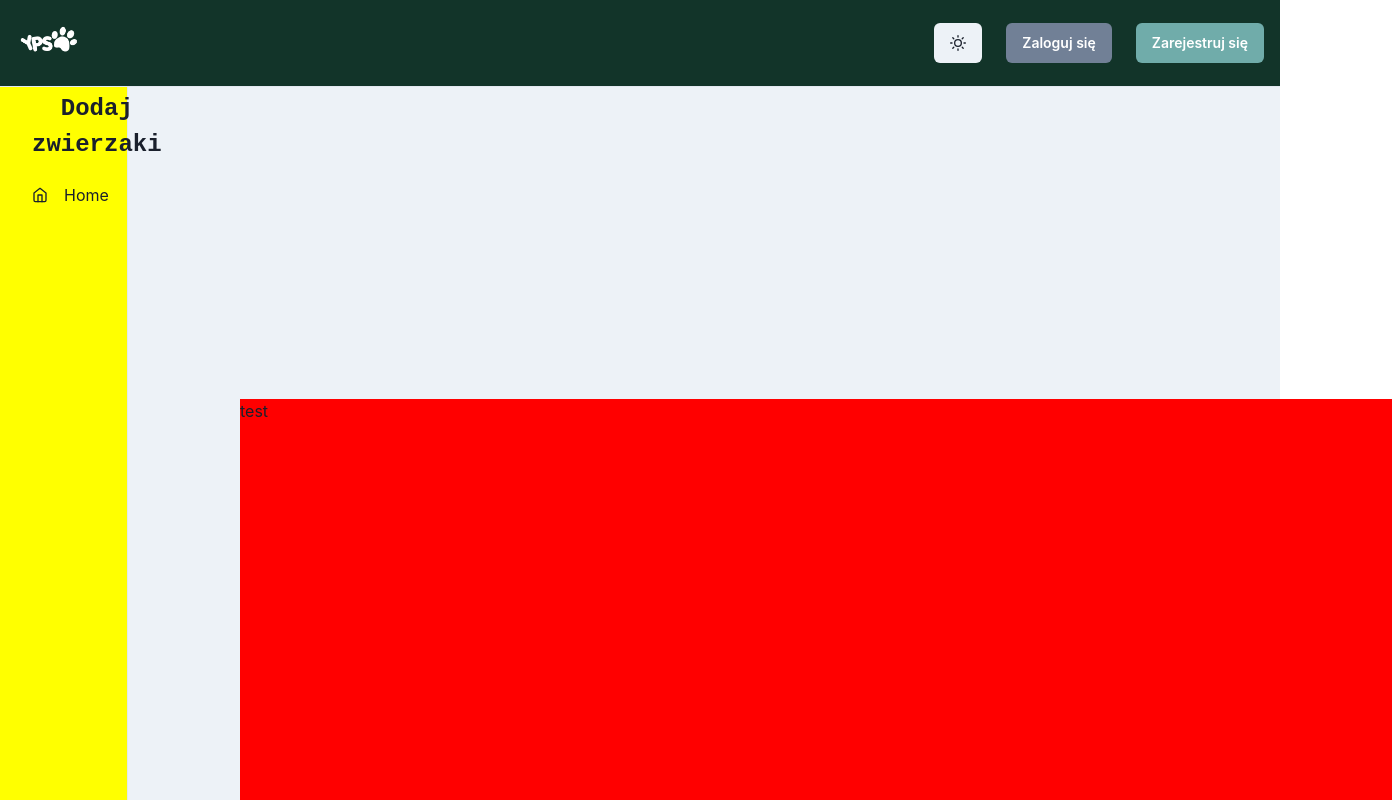
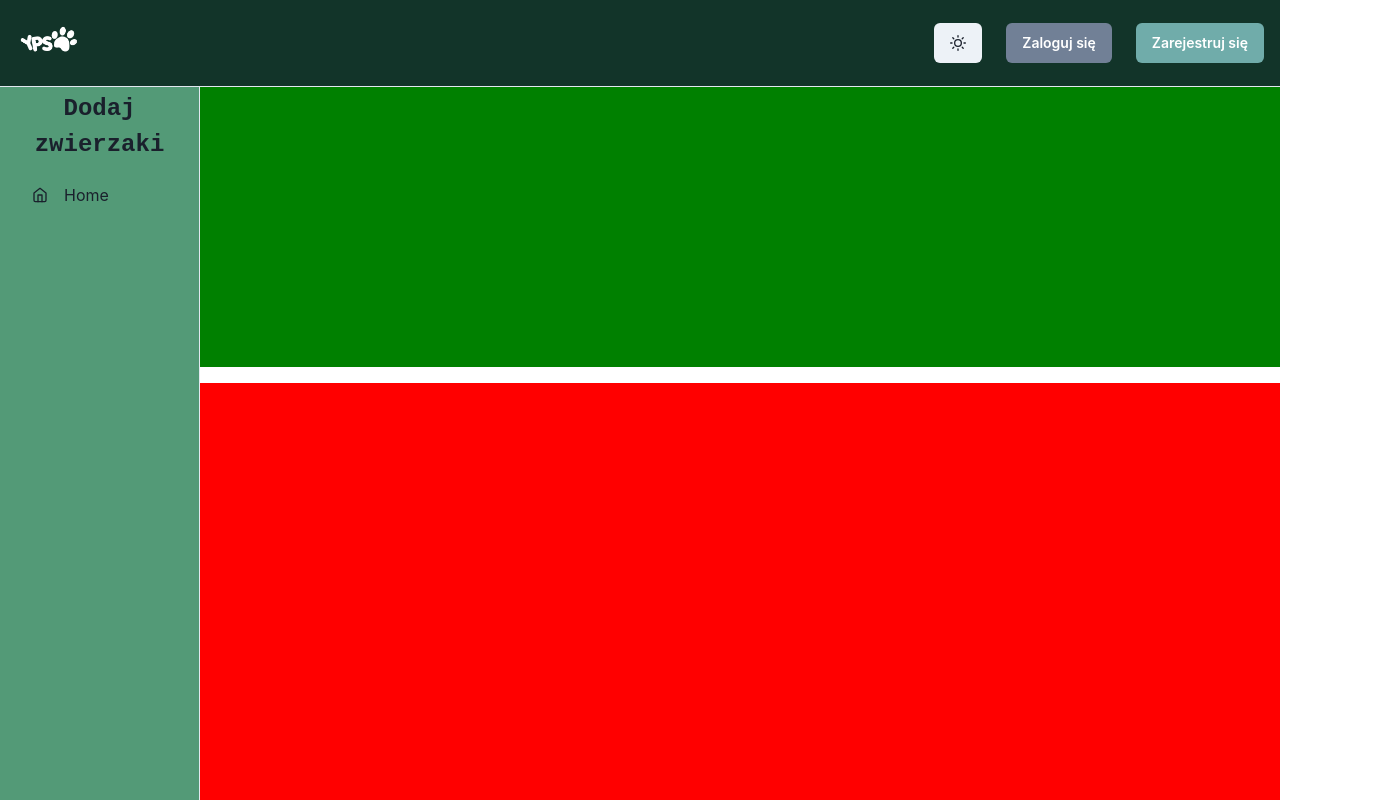
Before and after one commit to kczmrz/YourPetStory, a Next.js app: page /dashboard in a window 1280 px wide. Shown: the top 800 px of the page, 1392 px wide, since content can reach past the window. Built offline with nearby package versions, Linux system fonts and the light colour scheme.

Commit message:
Rebuild dashboard structure

```diff
--- a/src/components/dashboard/AppDashboard.tsx
+++ b/src/components/dashboard/AppDashboard.tsx
@@ -14,10 +14,11 @@ import AppFeatures from './features/AppFeatures';
 export default function AppDashboard({ children }: { children: ReactNode }) {
   const { isOpen, onOpen, onClose } = useDisclosure();
   return (
-    <Box minH="100vh" w={"100%"} bg={useColorModeValue('gray.100', 'gray.900')} pos={"relative"}>
+    <Box minH={"100vh"} w={"100%"} display={"flex"} flexDirection={{ base: "column", md: "row"}}>
       <SideBarContent
         onClose={() => onClose}
         display={{ base: 'none', md: 'block' }}
+        minW={"200px"}
       />
       <Drawer
         autoFocus={false}
@@ -32,12 +33,9 @@ export default function AppDashboard({ children }: { children: ReactNode }) {
         </DrawerContent>
       </Drawer>
       <SideBarContentNavMobile display={{ base: 'flex', md: 'none' }} onOpen={onOpen} />
-      <Box ml={{ base: 0, md: 60 }} boxSizing='border-box' pos={{ md: 'absolute', sm: 'static'}}
-              display={"flex"} flexDirection={"column"} alignContent={"center"} justifyContent={"center"}
-              top={"0"}
-              h={"100%"} w={"90vw"} >
-          <AppFeatures />
-          <AppCalendar />
+      <Box w={{ base: "100vw", md: "90vw"}} display={"flex"} flexDirection={"column"} gap={"2%"}>
+        <AppFeatures />
+        <AppCalendar />
       </Box>
     </Box>
   );
--- a/src/components/dashboard/calendar/AppCalendar.tsx
+++ b/src/components/dashboard/calendar/AppCalendar.tsx
@@ -1,12 +1,13 @@
 import React from 'react';
 import {
   Box,
+  useColorModeValue
 } from '@chakra-ui/react';
 
 export default function AppCalendar() {
     return (
-        <Box h={"60%"} w={"full"} display={"flex"} bgColor={"red"}>
-            <h1>test</h1>
+        <Box h={"60%"} p={"0.5rem"} w={"full"} display={"flex"} bgColor={"red"}>
+
         </Box>
     )
 }
--- a/src/components/dashboard/features/AppFeatures.tsx
+++ b/src/components/dashboard/features/AppFeatures.tsx
@@ -5,7 +5,7 @@ import {
 
 export default function AppFeatures() {
     return (
-        <Box h={"35%"} w={"100%"} mb={"2%"}>
+        <Box h={"35%"} w={"100%"} bgColor={"green"}>
 
         </Box>
     )
--- a/src/components/dashboard/sideBar/SideBarContent.tsx
+++ b/src/components/dashboard/sideBar/SideBarContent.tsx
@@ -8,16 +8,14 @@ import {
 } from '@chakra-ui/react';
 import {
     FiHome,
-    FiTrendingUp,
-    FiCompass,
-    FiStar,
-    FiSettings,
   } from 'react-icons/fi';
+import { ThemeAppDay } from '@/app/ColorsTheme';
 import ISidebarProps from '@/types/interfaces/ISideBarProps';
 import ILinkItemProps from '@/types/interfaces/ILinkItemProps';
 import SideBarContentNavItem from '@/components/dashboard/sideBar/SideBarContentNavItem'
 
 export default function SideBarContent({ onClose, ...rest }: ISidebarProps) {
+const SideBarBackgroundColor = useColorModeValue(ThemeAppDay.lgreen2, "white.100");
 
 // Tutaj będzie dodawanie zwierzaków
 
@@ -31,13 +29,12 @@ const LinkItems: Array<ILinkItemProps> = [
 
     return (
         <Box
-          bg={useColorModeValue('white', 'gray.900')}
+          bg={SideBarBackgroundColor}
           borderRight="1px"
           borderRightColor={useColorModeValue('gray.200', 'gray.700')}
           w={{ base: "full", md: "10vw"}}
           pos="sticky"
           h={"100vh"}
-          bgColor={"yellow"}
           {...rest}>
           <Flex h="20" alignItems="center" mx="8" justifyContent="space-between">
             <Text fontSize="2xl" fontFamily="monospace" fontWeight="bold" textAlign={"center"}>
--- a/src/components/dashboard/sideBar/SideBarContentNavMobile.tsx
+++ b/src/components/dashboard/sideBar/SideBarContentNavMobile.tsx
@@ -21,6 +21,7 @@ export default function SideBarContentNavMobile({ onOpen, ...rest }: INavMobileP
           borderBottomWidth="1px"
           borderBottomColor={useColorModeValue('gray.200', 'gray.700')}
           justifyContent="flex-start"
+          w={"full"}
           {...rest}>
           <IconButton
             variant="outline"
```
